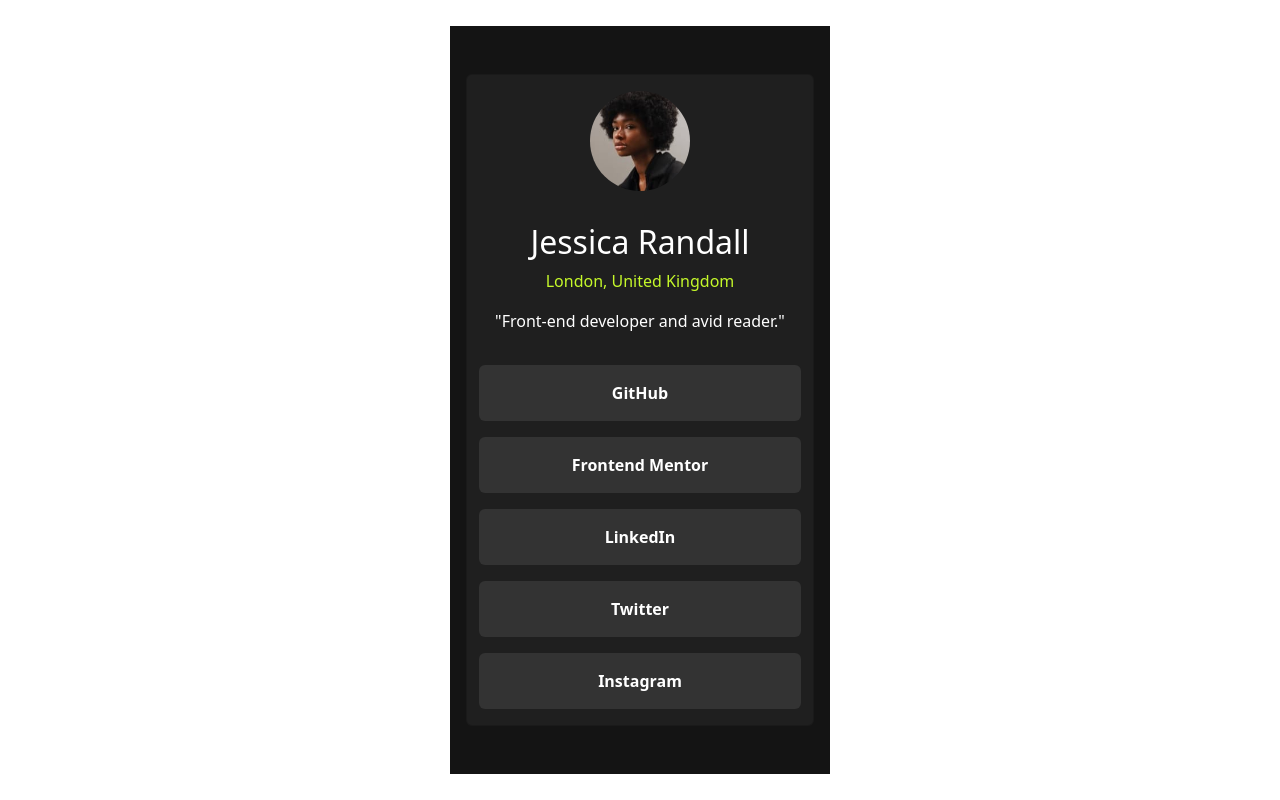
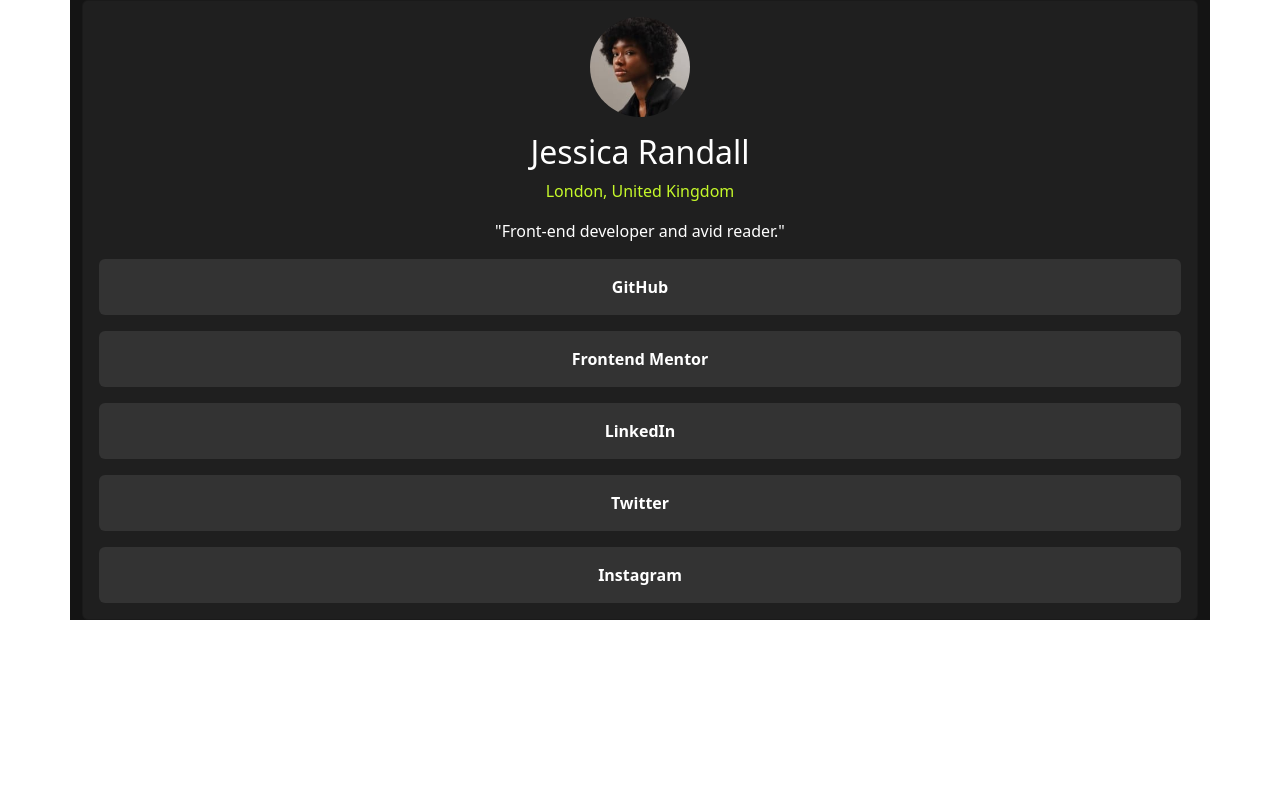
Before and after one commit to nishantcm/social-links-profile-main-fm, a website built with Vite: page src/index.html in a window 1280 px wide. Built offline with nearby package versions, Linux system fonts and the light colour scheme.

Commit message:
update the files

```diff
--- a/src/index.html
+++ b/src/index.html
@@ -7,18 +7,20 @@
     </head>
     <body>
         <div class="container">
-            <div class="container-fluid vh-100 d-flex justify-content-center align-items-center">
-                <div class="row bg py-5 px-3 py-lg-5 px-lg-3">
-                    <div class="card">
+            <div class="row">
+                <div class="col-12 content-background">
+                    <div class="row">
+                        <div class="col-sm-12">
+                            <div class="card col-sm-12">
                                 <div class="images p-3 text-center">
                                     <img src="../image/avatar-jessica.jpeg" alt="Jessica Profile" class="rounded-circle profile ">
                                 </div>
-                        <div class="content p-3">
+                                <div class="content">
                                     <h2 class="text-center">Jessica Randall</h2>
-                            <p class="para text-center address">London, United Kingdom</p>
-                            <p class="para text-center">"Front-end developer and avid reader."</p>
+                                    <p class="text-center address">London, United Kingdom</p>
+                                    <p class="text-center">"Front-end developer and avid reader."</p>
                                 </div>
-                        <div class="content">
+                                <div class="content px-3">
                                     <div class="ul">
                                         <div class="link mb-3 px-2 py-3 rounded-2 text-center fw-bold">GitHub</div>
                                         <div class="link mb-3 px-2 py-3 rounded-2 text-center fw-bold">Frontend Mentor</div>
@@ -30,7 +32,37 @@
                             </div>
                         </div>
                     </div>
+
+                </div>
+            </div>
         </div>
         <script type="module" src="./js/main.js"></script>
     </body>
 </html>
+
+<!-- <div class="container-fluid">
+    <div class="row  vh-100 d-flex justify-content-center align-items-center">
+        <div class="col-sm-12 col-lg-12 col-xl-12 bg my-5 mx-3">
+            <div class="card py-5">
+                <div class="images p-3 text-center">
+                    <img src="../image/avatar-jessica.jpeg" alt="Jessica Profile" class="rounded-circle profile ">
+                </div>
+                <div class="content">
+                    <h2 class="text-center">Jessica Randall</h2>
+                    <p class="text-center address">London, United Kingdom</p>
+                    <p class="text-center">"Front-end developer and avid reader."</p>
+                </div>
+                <div class="content px-3">
+                    <div class="ul">
+                        <div class="link mb-3 px-2 py-3 rounded-2 text-center fw-bold">GitHub</div>
+                        <div class="link mb-3 px-2 py-3 rounded-2 text-center fw-bold">Frontend Mentor</div>
+                        <div class="link mb-3 px-2 py-3 rounded-2 text-center fw-bold">LinkedIn</div>
+                        <div class="link mb-3 px-2 py-3 rounded-2 text-center fw-bold">Twitter</div>
+                        <div class="link mb-3 px-2 py-3 rounded-2 text-center fw-bold">Instagram</div>
+                    </div>
+                </div>
+            </div>
+        </div>
+
+    </div>
+</div> -->
--- a/src/scss/styles.scss
+++ b/src/scss/styles.scss
@@ -9,7 +9,7 @@
     --Off-Black: hsl(0, 0%, 8%);
 }
 
-.bg{
+.content-background{
     background-color: var(--Off-Black);
 }
 .card{
@@ -32,8 +32,8 @@
     background-color: var(--Green);
     color: var(--Off-Black);
 }
-@media (min-width: 375px) and (max-width: 1440px) {
-    .container{
-        max-width: 1440px;
-    }
-}
+// @media (min-width: 375px) and (max-width: 1440px) {
+//     .container{
+//         max-width: 1440px;
+//     }
+// }
```
Lines whose indentation alone changed are shown as unchanged.
